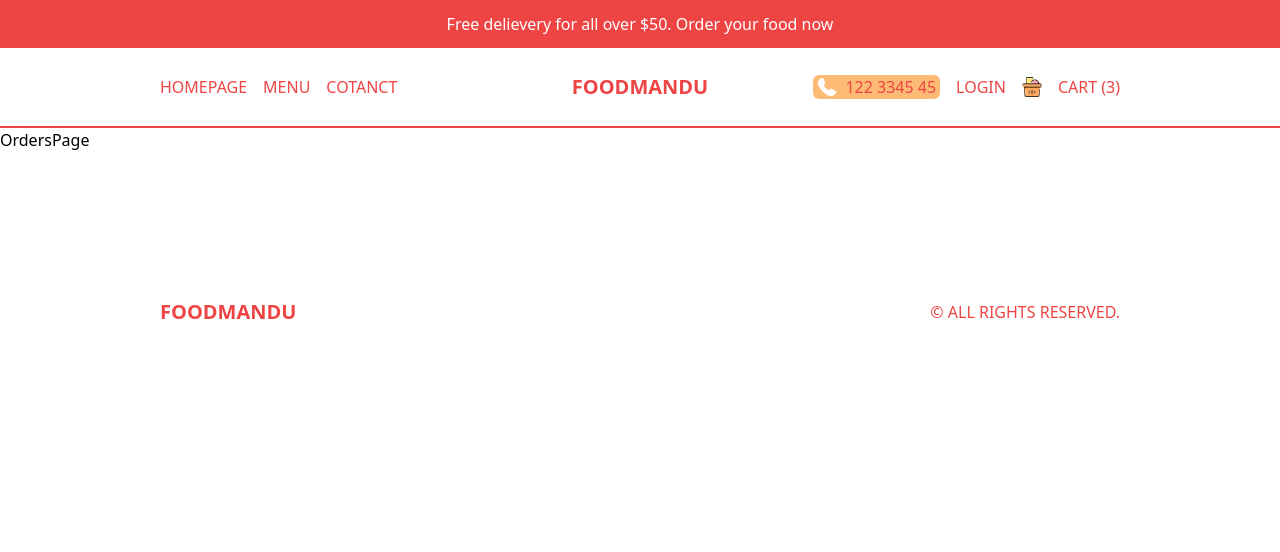
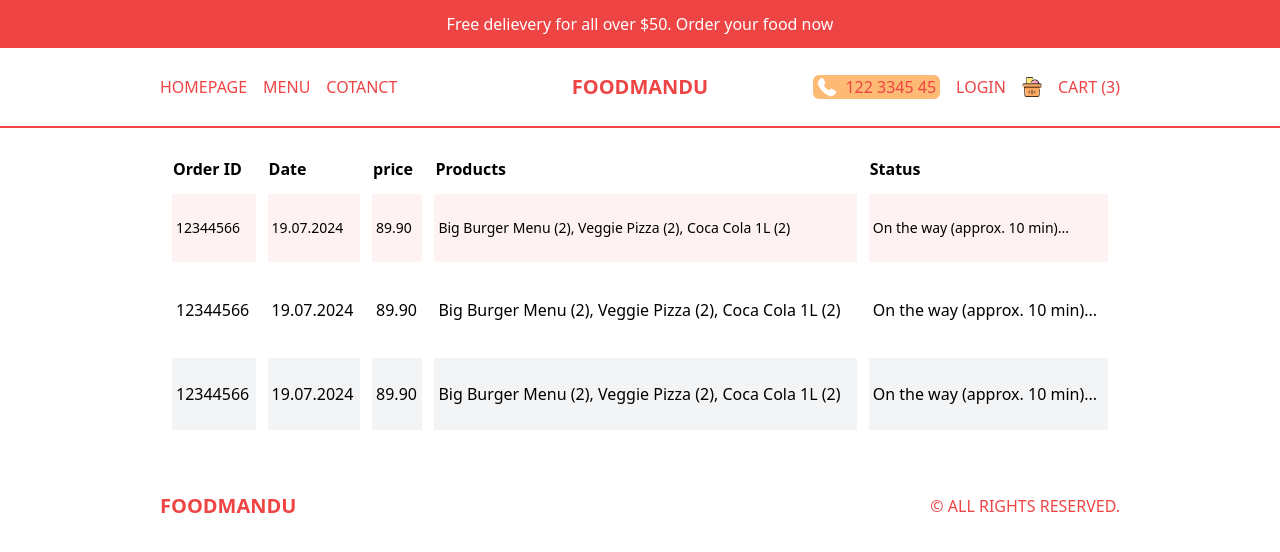
Before and after one commit to immbibek/RestaurantNextjs, a Next.js app: page /orders in a window 1280 px wide. Shown: the top 552 px of the page. Built offline with nearby package versions, Linux system fonts and the light colour scheme.

Commit message:
Frontend part Done Order page done fixed footer style

```diff
--- a/src/app/orders/page.tsx
+++ b/src/app/orders/page.tsx
@@ -2,7 +2,43 @@
 
 const OrdersPage = () => {
   return (
-    <div>OrdersPage</div>
+    <div className='p-4 lg:px-20 xl:px-40'>
+      <table className='w-full border-separate border-spacing-3'>
+        <thead>
+          <tr className='text-left'>
+            <th className='hidden md:block'>Order ID</th>
+            <th>Date</th>
+            <th>price</th>
+            <th className='hidden md:block'>Products</th>
+            <th>Status</th>
+          </tr>
+        </thead>
+        <tbody>
+          <tr className='text-sm md:text-bas bg-red-50'>
+            <td className='hidden md:block py-6 px-1'>12344566</td>
+            <td className='py-6 px-1'>19.07.2024</td>
+            <td className=' py-6 px-1'>89.90</td>
+            <td className='hidden md:block py-6 px-1'>Big Burger Menu (2), Veggie Pizza (2), Coca Cola 1L (2)</td>
+            <td className='py-6 px-1'>On the way (approx. 10 min)...</td>
+          </tr>
+          <tr className='text-sm md:text-base odd:bg-gray-100'>
+            <td className='hidden md:block py-6 px-1'>12344566</td>
+            <td className='py-6 px-1'>19.07.2024</td>
+            <td className=' py-6 px-1'>89.90</td>
+            <td className='hidden md:block py-6 px-1'>Big Burger Menu (2), Veggie Pizza (2), Coca Cola 1L (2)</td>
+            <td className='py-6 px-1'>On the way (approx. 10 min)...</td>
+          </tr>
+          <tr className='text-sm md:text-base odd:bg-gray-100'>
+            <td className='hidden md:block py-6 px-1'>12344566</td>
+            <td className='py-6 px-1'>19.07.2024</td>
+            <td className=' py-6 px-1'>89.90</td>
+            <td className='hidden md:block py-6 px-1'>Big Burger Menu (2), Veggie Pizza (2), Coca Cola 1L (2)</td>
+            <td className='py-6 px-1'>On the way (approx. 10 min)...</td>
+          </tr>
+        </tbody>
+
+      </table>
+    </div>
   )
 }
 
--- a/src/components/Footer.tsx
+++ b/src/components/Footer.tsx
@@ -2,7 +2,7 @@
 import Link from 'next/link'
 const Footer = () => {
   return (
-    <div className='h-12 md:h-24 p-4 lg:p-20 xl:p-40 text-red-500 flex items-center justify-between'>
+    <div className='h-12 md:h-24 p-4 lg:px-20 xl:px-40 text-red-500 flex items-center justify-between'>
       <Link href="/" className='font-bold text-xl'>FOODMANDU</Link>
       <p>© ALL RIGHTS RESERVED.</p>
 
```
